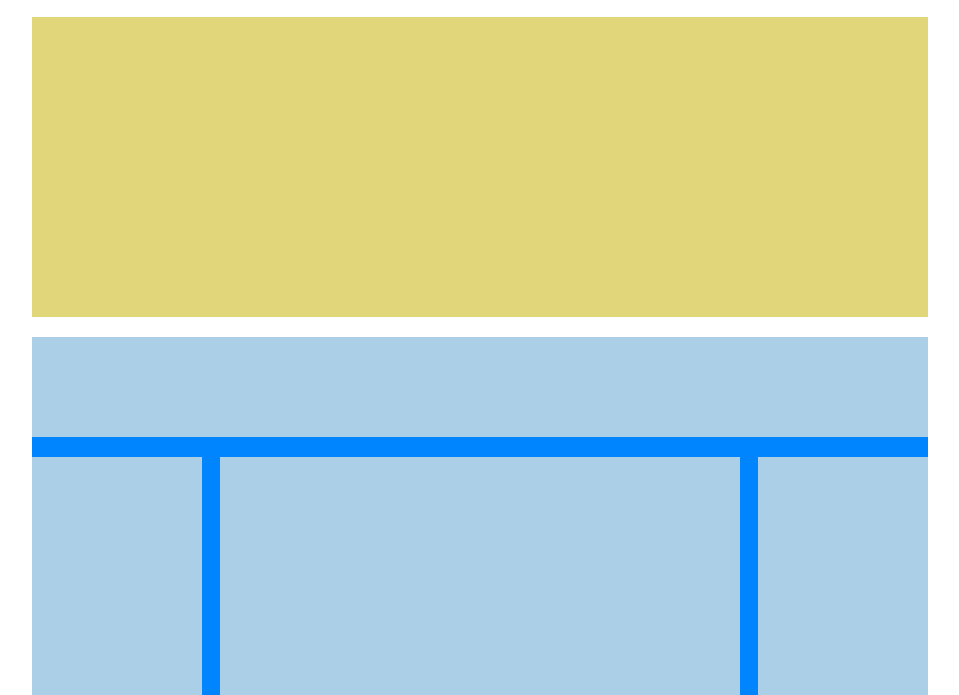
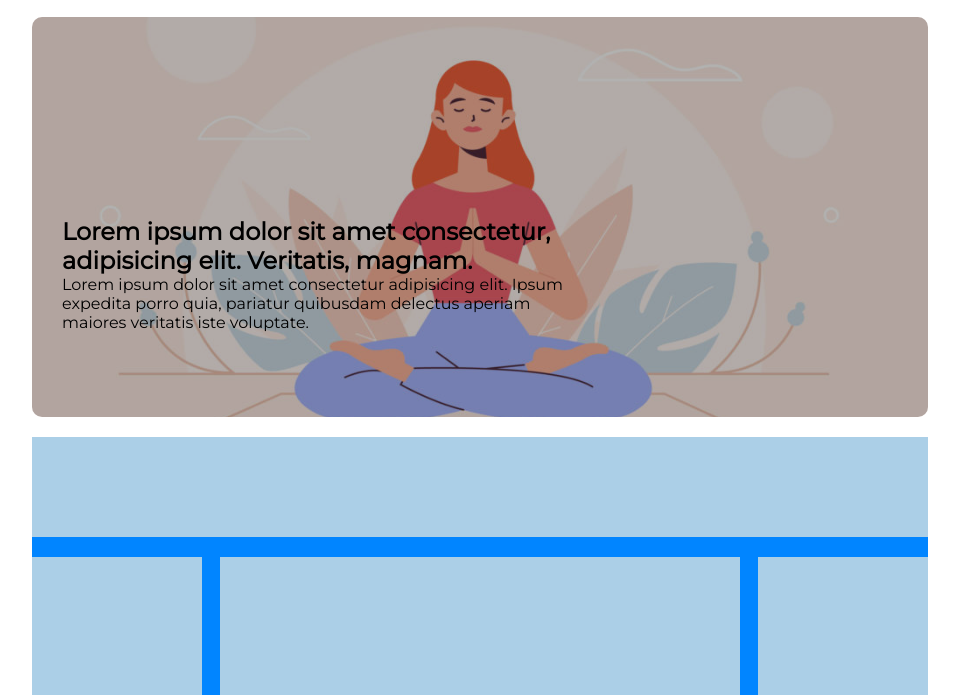
Before and after one commit to AndreaDeStefano1/htmlcss-wp, a plain HTML site: page index.html in a window 1280 px wide. Shown: the part 105-800 px from the top of the page, without its empty margins (160-1119 px from the left). Drawn offline with Linux system fonts and the light colour scheme.

Commit message:
Aggiunto Jumbotron img e testo dubbi sul div usato per staccare il testo dalla cima

```diff
--- a/css/style.css
+++ b/css/style.css
@@ -26,6 +26,7 @@ body{
   margin: auto;
   margin-bottom: 20px;
   background-color: rgb(1, 133, 255);
+  max-width: 1200px;
 }
 aside{
   width: 19%;
@@ -63,7 +64,28 @@ aside{
 
 .jumbotron{
   background-color: rgb(225, 214, 122);
-  height: 300px;
+  height: 400px;
+  background-image: url(../img/banner.jpg);
+  background-size: cover;
+  background-position: center;
+  border-radius: 10px;
+  overflow: hidden;
+}
+
+/* sbagliato? */
+.space{
+  height: 50%;
+}
+
+.jumbotron h2, p{
+  width: 60%;
+  padding-left: 30px;
+  vertical-align: middle;
+}
+
+.overlay{
+  background-color: rgba(0, 0, 0, .3);
+  height: 100%;
 }
 
 .col-3{
--- a/index.html
+++ b/index.html
@@ -1,5 +1,5 @@
 <!DOCTYPE html>
-<html lang="en">
+<html lang="it">
 <head>
   <meta charset="UTF-8">
   <meta http-equiv="X-UA-Compatible" content="IE=edge">
@@ -31,7 +31,12 @@
     </div>
     <!-- Immagine -->
     <div class="container jumbotron">
-
+     <div class="overlay">
+       <div class="space"></div>
+       <h2>Lorem ipsum dolor sit amet consectetur, adipisicing elit. Veritatis, magnam.</h2>
+       <p>Lorem ipsum dolor sit amet consectetur adipisicing elit. Ipsum expedita porro quia, pariatur quibusdam delectus aperiam maiores veritatis iste voluptate.
+       </p>
+     </div>
     </div>
 
   </header>
```
